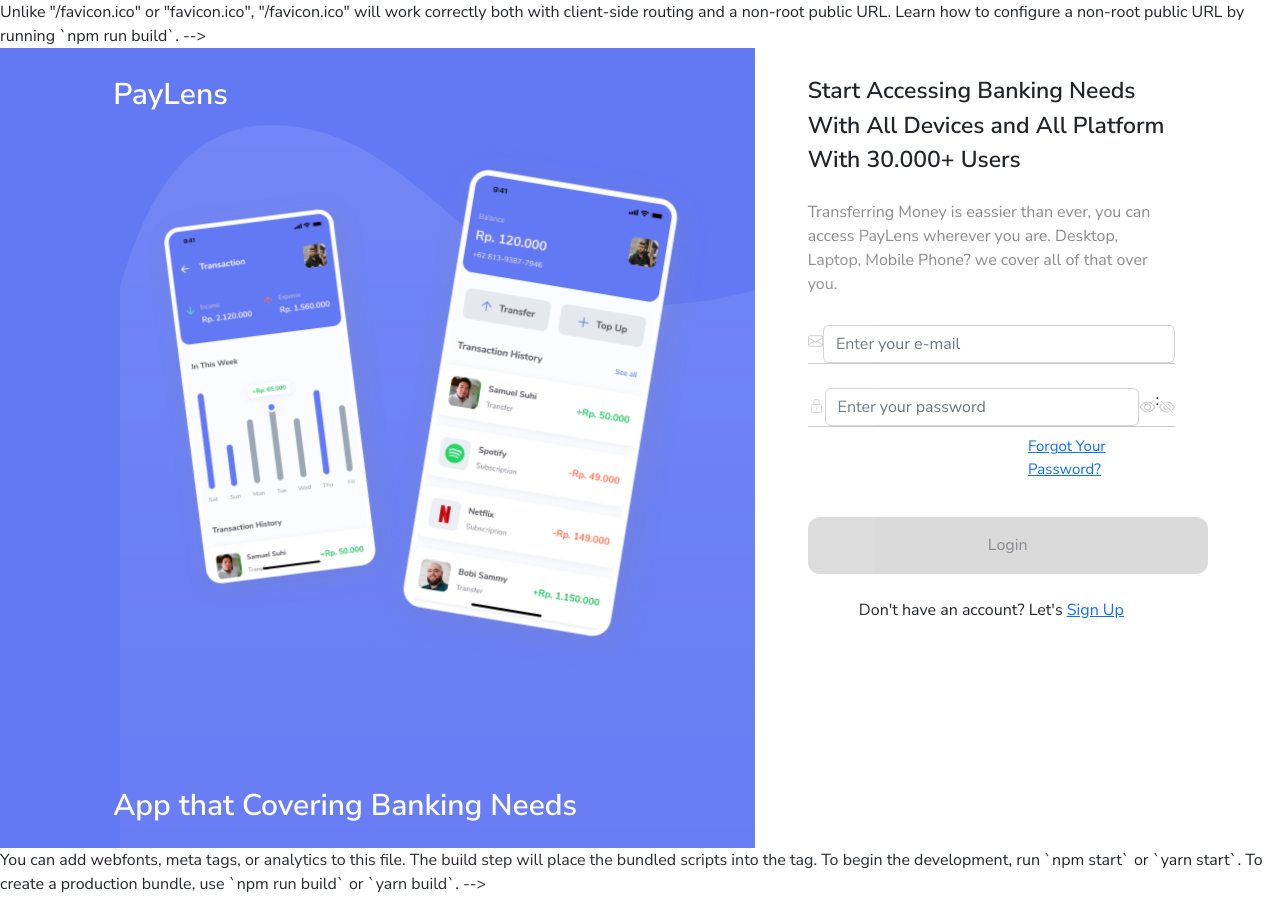
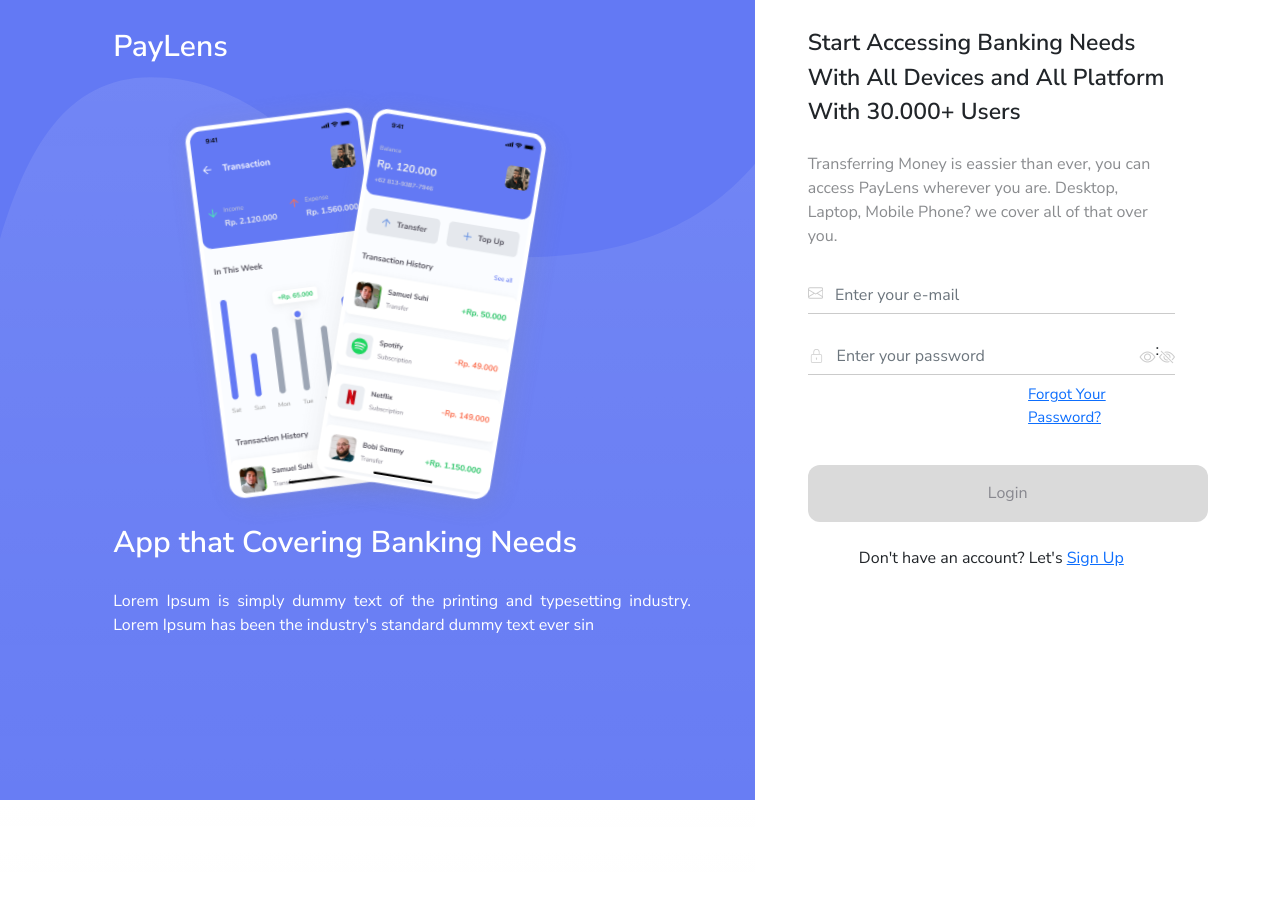
Before and after one commit to kevinrimbun/PayLens, a React (Create React App) app: page /login in a window 1280 px wide. After the commit the page ends 800 px from the top, so only its background shows below. Built offline with nearby package versions, Linux system fonts and the light colour scheme.

Commit message:
push after merge from dev branch

```diff
--- a/public/index.html
+++ b/public/index.html
@@ -6,14 +6,8 @@
     <meta name="viewport" content="width=device-width, initial-scale=1" />
     <meta name="theme-color" content="#000000" />
     <meta name="description" content="Web site created using create-react-app" />
-
-      Unlike "/favicon.ico" or "favicon.ico", "%PUBLIC_URL%/favicon.ico" will
-      work correctly both with client-side routing and a non-root public URL.
-      Learn how to configure a non-root public URL by running `npm run build`.
-    -->
     <!-- CSS Bootstrap -->
     <link href="https://cdn.jsdelivr.net/npm/bootstrap@5.2.2/dist/css/bootstrap.min.css" rel="stylesheet" integrity="sha384-Zenh87qX5JnK2Jl0vWa8Ck2rdkQ2Bzep5IDxbcnCeuOxjzrPF/et3URy9Bv1WTRi" crossorigin="anonymous">
-    <title>React App</title>
     <!-- Public URL -->
     <link rel="apple-touch-icon" href="%PUBLIC_URL%/logo192.png" />
     <link rel="manifest" href="%PUBLIC_URL%/manifest.json" />
@@ -27,13 +21,6 @@
     <noscript>You need to enable JavaScript to run this app.</noscript>
 
     <div id="root"></div>
-
-      You can add webfonts, meta tags, or analytics to this file.
-      The build step will place the bundled scripts into the <body> tag.
-
-      To begin the development, run `npm start` or `yarn start`.
-      To create a production bundle, use `npm run build` or `yarn build`.
-    -->
     <!-- Bootstrap Icons -->
     <link rel="stylesheet" href="https://cdn.jsdelivr.net/npm/bootstrap-icons@1.9.1/font/bootstrap-icons.css">
     <!-- JavaScript Bootstrap -->
--- a/src/Components/Sidebar/index.js
+++ b/src/Components/Sidebar/index.js
@@ -52,7 +52,7 @@ function Sidebar() {
                         </Col>
 
                         <Col>
-                            <Link to='/login' id="sticky-footer" className='d-flex align-items-center d-flex-shrink-0 py-4 Navigation-Section'>
+                            <Link to='/' id="sticky-footer" className='d-flex align-items-center d-flex-shrink-0 py-4 Navigation-Section'>
                                 <Icon icon="material-symbols:logout-rounded" width="30" height="30" className='m-3' />
                                 <h5>Log Out</h5>
                             </Link>
--- a/src/Layout/Auth/index.js
+++ b/src/Layout/Auth/index.js
@@ -1,6 +1,6 @@
 import React from 'react';
 import '../../Style/Layout/auth.css';
-import wave from '../../Assets/Wave.svg';
+import wave from '../../Assets/wave.svg';
 import PhoneAuth from '../../Assets/PhoneAuth.svg';
 import PhoneAuth2 from '../../Assets/PhoneAuth2.svg';
 
--- a/src/Pages/App/index.js
+++ b/src/Pages/App/index.js
@@ -15,13 +15,14 @@ const index = () => {
   return (
     <BrowserRouter>
         <Routes>
-            <Route path='/landing-page' element={<LandingPage />} />
+            <Route path='/' element={<LandingPage />} />
             <Route path='/login' element={<Login/>} />
             <Route path='/register' element={<Register/>} />
             <Route path='/layout' element={<Auth/>} />
             <Route path='/layout-content' element={<Content/>} />
-            <Route path='/' element={<Home/>} />
+            <Route path='/dashboard' element={<Home/>} />
             <Route path='/transfer' element={<Transfer/>} />
+            <Route path='/history' element={<History />} />
         </Routes>
     </BrowserRouter>
   )
--- a/src/Pages/Landing-Page/index.js
+++ b/src/Pages/Landing-Page/index.js
@@ -1,4 +1,5 @@
-import React from 'react'
+import React from 'react';
+import { Link } from 'react-router-dom'
 
 // import css
 import "../../Styles/Pages/LandingPage.css"
@@ -31,8 +32,12 @@ const LandingPage = () => {
             </Col>
             <Col lg={7}>
                 <div className="logintab">
-                    <Button variant="outline-primary">Login</Button>
-                    <Button variant="primary">Sign Up</Button>
+                    <Link to='/login'>
+                        <Button variant="outline-primary">Login</Button>
+                    </Link>
+                    <Link to='/register'>
+                        <Button variant="primary">Sign Up</Button>
+                    </Link>
                 </div>
             </Col>
         </Row>
--- a/src/Pages/Login/index.js
+++ b/src/Pages/Login/index.js
@@ -16,7 +16,7 @@ const Login = () => {
         if (email.length === 0 || password.length === 0) {
             setError(true)
         } else if (email === "kevin@mail.com" && password === "kevin123") {
-            window.location.replace("/register")
+            window.location.replace("/dashboard")
         } else {
             setError(true)
         }
@@ -43,7 +43,7 @@ const Login = () => {
                     {/* Email */}
                     <div className='mt-4 d-flex form-email'>
                         <BsEnvelope className='bi envelope-icon' />
-                        <input autoComplete='off' type="email" className="form-control" id="email" placeholder="Enter your e-mail" name="email" onChange={(e) => setEmail(e.target.value)} />
+                        <input  type="email" className="form-control form-auth" id="email" placeholder="Enter your e-mail" name="email" onChange={(e) => setEmail(e.target.value)} />
                     </div>
                     <div className='error-message'>
                         {error && email.length <= 0 ?
@@ -53,7 +53,7 @@ const Login = () => {
                     {/* Password */}
                     <div className='mt-4 d-flex form-password'>
                         <CiLock className='bi lock-icon'/>
-                        <input autoComplete='off' type="password" className="form-control passsword" id="password" placeholder="Enter your password" name="password" onChange={(e) => setPassword(e.target.value)} />
+                        <input  type="password" className="form-control form-auth passsword" id="password" placeholder="Enter your password" name="password" onChange={(e) => setPassword(e.target.value)} />
                         <i className="bi bi-eye" id='togglePassword'/> : <i class="bi bi-eye-slash"></i>
                     </div>
                     <div className='error-message'>
--- a/src/Pages/Register/index.js
+++ b/src/Pages/Register/index.js
@@ -43,7 +43,7 @@ const Register = () => {
                     {/* Username */}
                     <div className='mt-4 d-flex form-username'>
                         <BsPerson className='bi' />
-                        <input autoComplete='off' type="email" className="form-control" id="email" placeholder="Enter your username" name="email" onChange={(e) => setUsername(e.target.value)} />
+                        <input autoComplete='off' type="email" className="form-control form-auth" id="email" placeholder="Enter your username" name="email" onChange={(e) => setUsername(e.target.value)} />
                     </div>
                     <div className='error-message'>
                         {error && username.length <= 0 ?
@@ -53,7 +53,7 @@ const Register = () => {
                     {/* Email */}
                     <div className='mt-4 d-flex form-email'>
                         <BsEnvelope className='bi' />
-                        <input autoComplete='off' type="email" className="form-control" id="email" placeholder="Enter your e-mail" name="email" onChange={(e) => setEmail(e.target.value)} />
+                        <input autoComplete='off' type="email" className="form-control form-auth" id="email" placeholder="Enter your e-mail" name="email" onChange={(e) => setEmail(e.target.value)} />
                     </div>
                     <div className='error-message'>
                         {error && email.length <= 0 ?
@@ -63,7 +63,7 @@ const Register = () => {
                     {/* Password */}
                     <div className='mt-4 d-flex form-password'>
                         <CiLock className='bi lock-icon'/>
-                        <input autoComplete='off' type="password" className="form-control passsword" id="password" placeholder="Enter your password" name="password" onChange={(e) => setPassword(e.target.value)} />
+                        <input autoComplete='off' type="password" className="form-control password form-auth" id="password" placeholder="Enter your password" name="password" onChange={(e) => setPassword(e.target.value)} />
                         <i className="bi bi-eye" id='togglePassword'/> : <i class="bi bi-eye-slash"></i>
                     </div>
                     <div className='error-message'>
--- a/src/Style/Pages/auth.css
+++ b/src/Style/Pages/auth.css
@@ -33,8 +33,8 @@
 .form-email, .form-password, .form-username {
     border-bottom: 1.5px solid rgba(169, 169, 169, 0.6);
 }
-.form-control {
-    border: none;
+.form-auth {
+    border: none !important;
 }
 .error-message {
     color: red;
--- a/src/Styles/Pages/LandingPage.css
+++ b/src/Styles/Pages/LandingPage.css
@@ -31,10 +31,10 @@ p{
     padding-top: 40px;
 }
 
-img {
+/* img {
     margin-left: 120px;
     padding: 0 0 100px 0;
-}
+} */
 
 .logintab{
     float: right;
```
Also changed, not shown: 1 other file (tests, documents, lock files or other folders).
